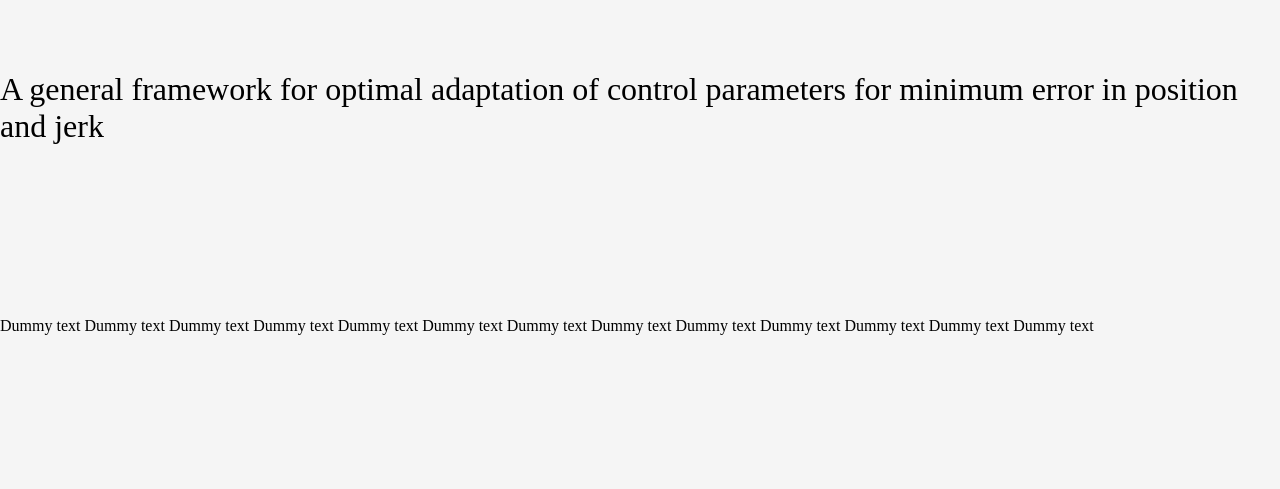
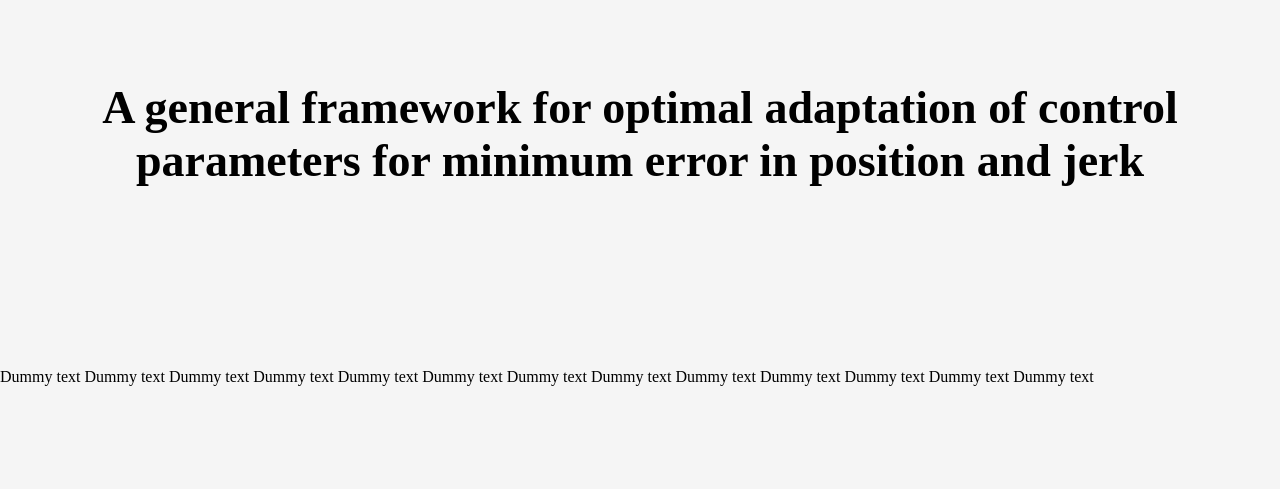
Before and after one commit to JhonPool4/journal_ws, a plain HTML site: page index.html in a window 1280 px wide. Drawn offline with Linux system fonts and the light colour scheme.

Commit message:
new version

```diff
--- a/index.html
+++ b/index.html
@@ -7,7 +7,11 @@
 
 <body>
     <link rel="stylesheet" href="styles.css">
-    <h1>A general framework for optimal adaptation of control parameters for minimum error in position and jerk</h1>
+
+    <h1 style="text-align:center; font-weight:bold; font-size:46px">
+        A general framework for optimal adaptation of control parameters for minimum error in position and jerk
+    </h1>
+
     <p>Dummy text Dummy text Dummy text Dummy text Dummy text Dummy text Dummy text Dummy text Dummy text Dummy text Dummy text Dummy text Dummy text </p>
 </body>
 
--- a/styles.css
+++ b/styles.css
@@ -1,17 +1,14 @@
 body{
     margin: 0;
     background: whitesmoke;
-    font-weight:300;
 }
 
 h1 {
-    font-weight:300;
     padding-top: 50px;
     padding-bottom: 100px;
 }
 
 p {
-    font-weight:300;
     padding-top: 50px;
     padding-bottom: 100px;
 }
```
